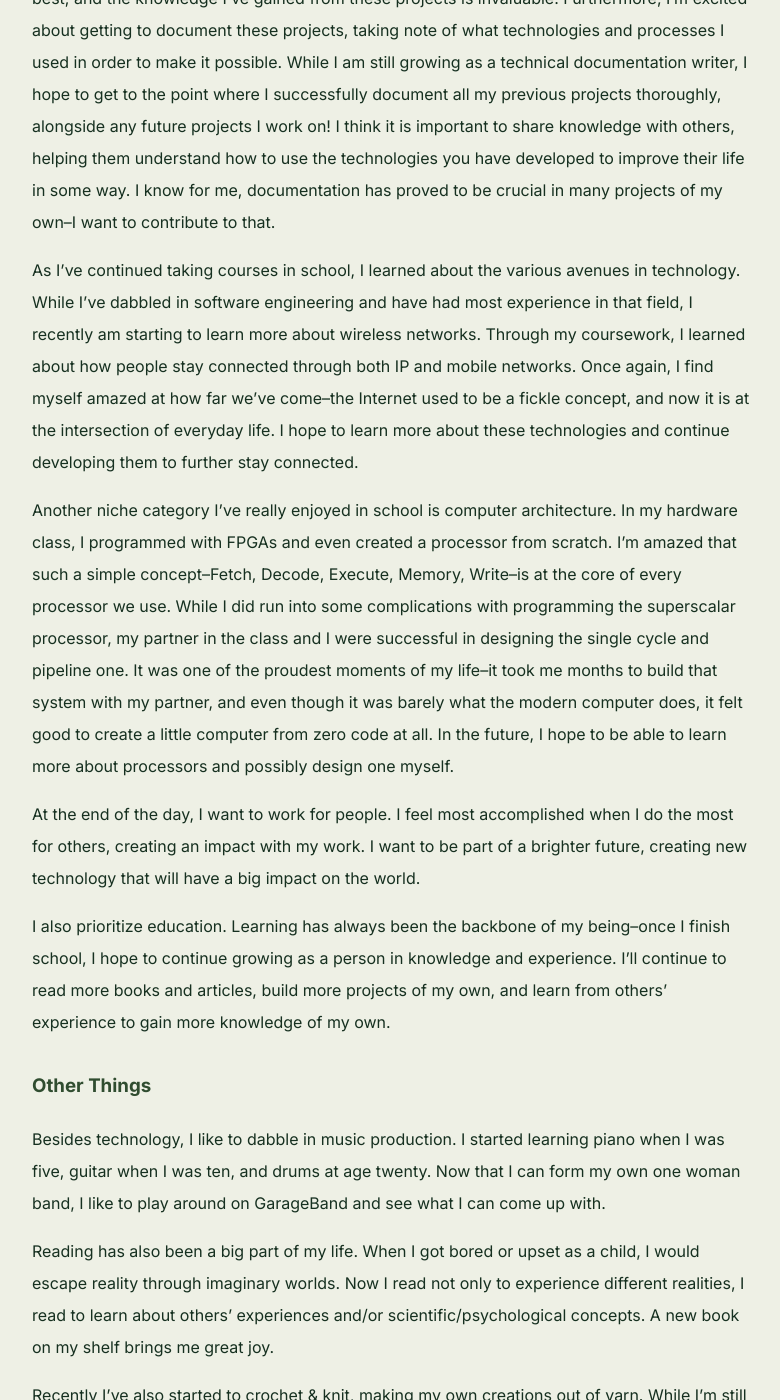
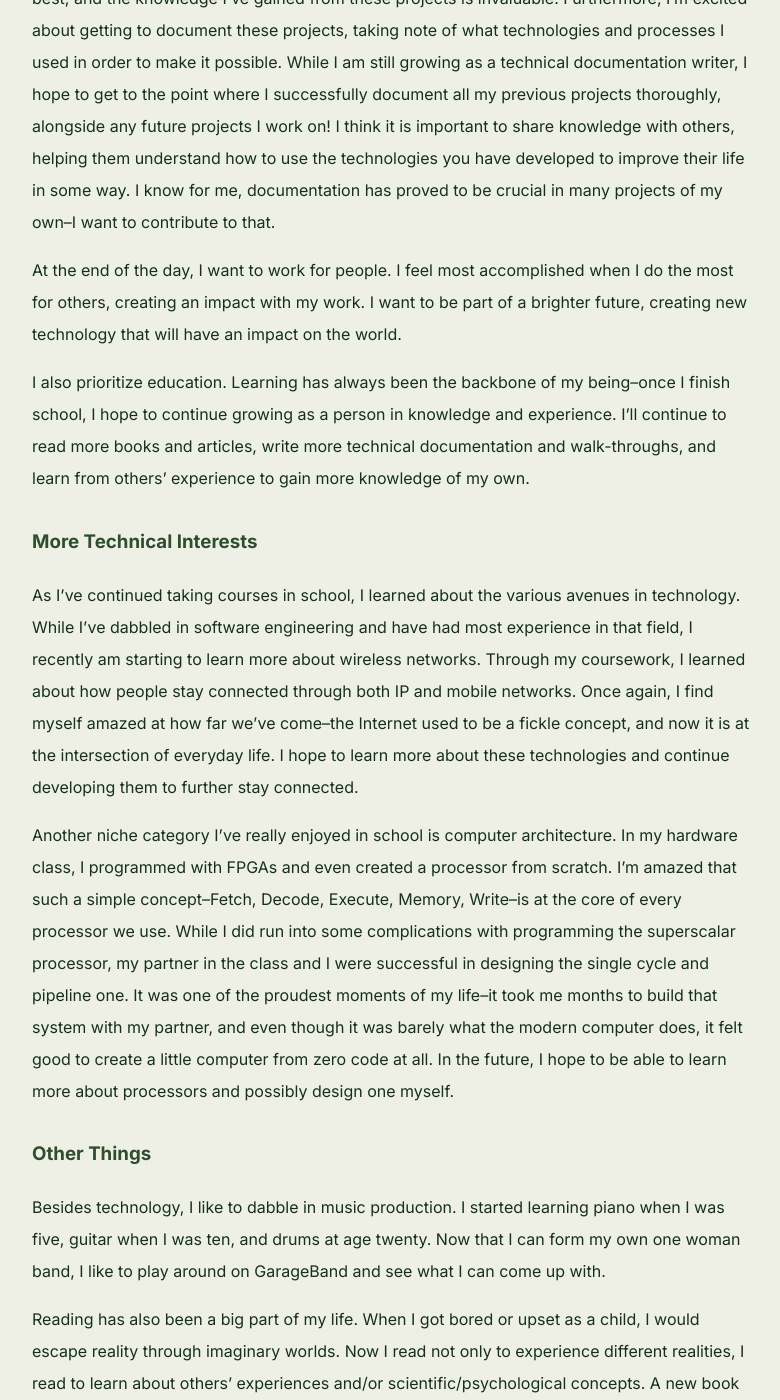
Before and after one commit to ivy-phngyn/portfolio, a Jekyll site: the page built from about.md, in a window 1280 px wide and 1400 px high, scrolled down 625 px. Shown: the whole window, without its empty margins (248-1028 px from the left). Built offline with Jekyll 4.4.1, drawn with Linux system fonts in a browser that asks for light colours.

Commit message:
updated about page to current goal

```diff
--- a/_config.yml
+++ b/_config.yml
@@ -16,7 +16,7 @@ theme_config:
   show_education: true
   show_courses: true
   home:
-    title_projects: Portfolio
+    title_projects: Programming Projects
     title_education: Education
     title_college: University of Pennsylvania
     title_dates: August 2020 - May 2024
--- a/about.md
+++ b/about.md
@@ -9,13 +9,14 @@ When it comes to technology, I have found myself immersed in application develop
 
 Through programming, I've gotten to create several projects of my own--all documented on this website. I am proud of every single one of them--while some of them were simplistic, they all contributed to my learning. I've found that implementation and experimentation is how I learn best, and the knowledge I've gained from these projects is invaluable. Furthermore, I'm excited about getting to document these projects, taking note of what technologies and processes I used in order to make it possible. While I am still growing as a technical documentation writer, I hope to get to the point where I successfully document all my previous projects thoroughly, alongside any future projects I work on! I think it is important to share knowledge with others, helping them understand how to use the technologies you have developed to improve their life in some way. I know for me, documentation has proved to be crucial in many projects of my own--I want to contribute to that.
 
+At the end of the day, I want to work for people. I feel most accomplished when I do the most for others, creating an impact with my work. I want to be part of a brighter future, creating new technology that will have an impact on the world.
+
+I also prioritize education. Learning has always been the backbone of my being--once I finish school, I hope to continue growing as a person in knowledge and experience. I'll continue to read more books and articles, write more technical documentation and walk-throughs, and learn from others' experience to gain more knowledge of my own.
+
+### More Technical Interests
 As I've continued taking courses in school, I learned about the various avenues in technology. While I've dabbled in software engineering and have had most experience in that field, I recently am starting to learn more about wireless networks. Through my coursework, I learned about how people stay connected through both IP and mobile networks. Once again, I find myself amazed at how far we've come--the Internet used to be a fickle concept, and now it is at the intersection of everyday life. I hope to learn more about these technologies and continue developing them to further stay connected.
 
 Another niche category I've really enjoyed in school is computer architecture. In my hardware class, I programmed with FPGAs and even created a processor from scratch. I'm amazed that such a simple concept--Fetch, Decode, Execute, Memory, Write--is at the core of every processor we use. While I did run into some complications with programming the superscalar processor, my partner in the class and I were successful in designing the single cycle and pipeline one. It was one of the proudest moments of my life--it took me months to build that system with my partner, and even though it was barely what the modern computer does, it felt good to create a little computer from zero code at all. In the future, I hope to be able to learn more about processors and possibly design one myself.
-
-At the end of the day, I want to work for people. I feel most accomplished when I do the most for others, creating an impact with my work. I want to be part of a brighter future, creating new technology that will have a big impact on the world.
-
-I also prioritize education. Learning has always been the backbone of my being--once I finish school, I hope to continue growing as a person in knowledge and experience. I'll continue to read more books and articles, build more projects of my own, and learn from others' experience to gain more knowledge of my own.
 
 ### Other Things
 Besides technology, I like to dabble in music production. I started learning piano when I was five, guitar when I was ten, and drums at age twenty. Now that I can form my own one woman band, I like to play around on GarageBand and see what I can come up with.
```
